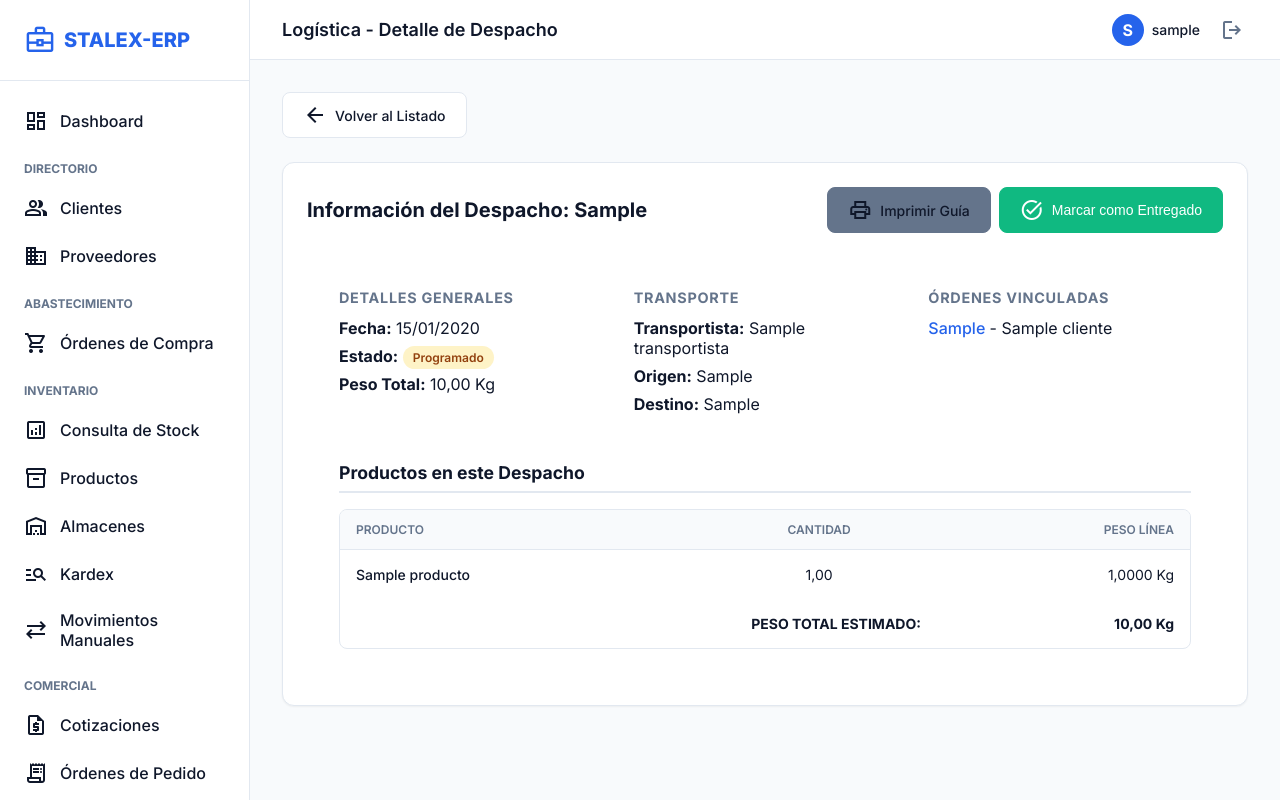
After one commit to alemherb-sketch/STALEX-ERP, a Django app: page /logistica/despachos/1/ in a window 1280 px wide. The commit adds this page. Run offline with Django 5.2, Linux system fonts and the light colour scheme; a user stored in the database is signed in; tables that the repository leaves empty hold one stand-in row (values such as "Sample post").

Commit message:
Implementar vista de detalle y acción de entrega para Despachos

```diff
--- a/logistica/urls.py
+++ b/logistica/urls.py
@@ -10,6 +10,8 @@ urlpatterns = [
     path('despachos/<int:pk>/editar/', views.OrdenDespachoUpdateView.as_view(), name='despacho_update'),
     path('despachos/<int:pk>/eliminar/', views.OrdenDespachoDeleteView.as_view(), name='despacho_delete'),
     path('despachos/<int:pk>/anular/', views.despacho_anular, name='despacho_anular'),
+    path('despachos/<int:pk>/', views.OrdenDespachoDetailView.as_view(), name='despacho_detail'),
+    path('despachos/<int:pk>/entregar/', views.despacho_entregar, name='despacho_entregar'),
     path('despachos/pedido/<int:pk>/generar/', views.generar_despacho_individual, name='despacho_individual'),
     path('despachos/<int:pk>/imprimir/', views.OrdenDespachoPrintView.as_view(), name='despacho_print'),
 ]
--- a/logistica/views.py
+++ b/logistica/views.py
@@ -217,3 +217,20 @@ def generar_despacho_individual(request, pk):
 
     messages.success(request, f"Despacho {despacho.numero} generado para el pedido {pedido.numero}. Peso total: {peso_total} Kg.")
     return redirect('logistica:despacho_print', pk=despacho.pk)
+
+class OrdenDespachoDetailView(LoginRequiredMixin, PermissionRequiredMixin, DetailView):
+    model = OrdenDespacho
+    template_name = 'logistica/despacho_detail.html'
+    context_object_name = 'despacho'
+    permission_required = 'logistica.view_ordendespacho'
+
+@login_required
+@permission_required('logistica.change_ordendespacho', raise_exception=True)
+@require_POST
+def despacho_entregar(request, pk):
+    """Marca una Orden de Despacho como ENTREGADO."""
+    despacho = get_object_or_404(OrdenDespacho, pk=pk)
+    despacho.estado = 'ENTREGADO'
+    despacho.save()
+    messages.success(request, f"El Despacho {despacho.numero} ha sido marcado como ENTREGADO exitosamente.")
+    return redirect('logistica:despacho_detail', pk=despacho.pk)
--- /dev/null
+++ b/templates/logistica/despacho_detail.html
@@ -0,0 +1,92 @@
+{% extends 'base.html' %}
+
+{% block title %}Detalle de Despacho {{ despacho.numero }} | STALEX-ERP{% endblock %}
+{% block header_title %}Logística - Detalle de Despacho{% endblock %}
+
+{% block content %}
+<div style="margin-bottom: 1.5rem;">
+    <a href="{% url 'logistica:despacho_list' %}" class="btn btn-secondary" style="display: inline-flex; align-items: center; gap: 0.5rem;">
+        <span class="material-symbols-outlined">arrow_back</span> Volver al Listado
+    </a>
+</div>
+
+<div class="card">
+    <div class="card-header" style="display: flex; justify-content: space-between; align-items: center;">
+        <h2 class="card-title">Información del Despacho: {{ despacho.numero }}</h2>
+        <div style="display: flex; gap: 0.5rem;">
+            <a href="{% url 'logistica:despacho_print' despacho.pk %}" class="btn btn-secondary" style="background-color: #64748b; border-color: #64748b;" target="_blank">
+                <span class="material-symbols-outlined">print</span> Imprimir Guía
+            </a>
+            {% if despacho.estado == 'PROGRAMADO' or despacho.estado == 'EN_TRANSITO' %}
+            <form action="{% url 'logistica:despacho_entregar' despacho.pk %}" method="post" onsubmit="return confirm('¿Seguro que desea marcar este despacho como ENTREGADO?');">
+                {% csrf_token %}
+                <button type="submit" class="btn btn-primary" style="background-color: #10b981; border-color: #10b981;">
+                    <span class="material-symbols-outlined">task_alt</span> Marcar como Entregado
+                </button>
+            </form>
+            {% endif %}
+        </div>
+    </div>
+
+    <div class="card-body" style="padding: 2rem;">
+        <div style="display: grid; grid-template-columns: repeat(auto-fit, minmax(250px, 1fr)); gap: 2rem; margin-bottom: 2.5rem;">
+            <div>
+                <h3 style="font-size: 0.9rem; color: var(--text-muted); text-transform: uppercase; letter-spacing: 0.05em; margin-bottom: 0.75rem;">Detalles Generales</h3>
+                <p style="margin-bottom: 0.5rem;"><strong>Fecha:</strong> {{ despacho.fecha|date:"d/m/Y" }}</p>
+                <p style="margin-bottom: 0.5rem;"><strong>Estado:</strong>
+                    <span class="badge {% if despacho.estado == 'PROGRAMADO' %}badge-yellow{% elif despacho.estado == 'ANULADO' %}badge-red{% elif despacho.estado == 'ENTREGADO' %}badge-green{% else %}badge-blue{% endif %}">
+                        {{ despacho.get_estado_display }}
+                    </span>
+                </p>
+                <p style="margin-bottom: 0.5rem;"><strong>Peso Total:</strong> {{ despacho.peso_total }} Kg</p>
+            </div>
+            <div>
+                <h3 style="font-size: 0.9rem; color: var(--text-muted); text-transform: uppercase; letter-spacing: 0.05em; margin-bottom: 0.75rem;">Transporte</h3>
+                <p style="margin-bottom: 0.5rem;"><strong>Transportista:</strong> {{ despacho.transportista.nombre|default:"Consignatario propio" }}</p>
+                <p style="margin-bottom: 0.5rem;"><strong>Origen:</strong> {{ despacho.direccion_origen }}</p>
+                <p style="margin-bottom: 0.5rem;"><strong>Destino:</strong> {{ despacho.direccion_destino }}</p>
+            </div>
+            <div>
+                <h3 style="font-size: 0.9rem; color: var(--text-muted); text-transform: uppercase; letter-spacing: 0.05em; margin-bottom: 0.75rem;">Órdenes Vinculadas</h3>
+                <ul style="list-style: none; padding: 0;">
+                    {% for op in despacho.ordenes_pedido.all %}
+                        <li style="margin-bottom: 0.25rem;">
+                            <a href="{% url 'ventas:pedido_print' op.pk %}" style="color: var(--primary-color); font-weight: 500; text-decoration: none;">
+                                {{ op.numero }}
+                            </a> - {{ op.cliente.razon_social_nombres }}
+                        </li>
+                    {% endfor %}
+                </ul>
+            </div>
+        </div>
+
+        <h3 style="font-size: 1.1rem; margin-bottom: 1rem; border-bottom: 2px solid var(--border-color); padding-bottom: 0.5rem;">Productos en este Despacho</h3>
+        <div class="table-wrapper">
+            <table>
+                <thead>
+                    <tr>
+                        <th>Producto</th>
+                        <th style="text-align: center;">Cantidad</th>
+                        <th style="text-align: right;">Peso Línea</th>
+                    </tr>
+                </thead>
+                <tbody>
+                    {% for detalle in despacho.detalles.all %}
+                    <tr>
+                        <td style="font-weight: 500;">{{ detalle.producto.nombre }}</td>
+                        <td style="text-align: center;">{{ detalle.cantidad }}</td>
+                        <td style="text-align: right;">{{ detalle.peso_linea }} Kg</td>
+                    </tr>
+                    {% endfor %}
+                </tbody>
+                <tfoot>
+                    <tr style="background-color: var(--bg-light); font-weight: 700;">
+                        <td colspan="2" style="text-align: right;">PESO TOTAL ESTIMADO:</td>
+                        <td style="text-align: right;">{{ despacho.peso_total }} Kg</td>
+                    </tr>
+                </tfoot>
+            </table>
+        </div>
+    </div>
+</div>
+{% endblock %}
--- a/templates/logistica/despacho_list.html
+++ b/templates/logistica/despacho_list.html
@@ -45,6 +45,9 @@
                         </span>
                     </td>
                     <td style="text-align: center; display: flex; gap: 0.25rem; justify-content: center;">
+                        <a href="{% url 'logistica:despacho_detail' despacho.pk %}" class="btn btn-secondary" style="padding: 0.25rem 0.5rem; background-color: #3b82f6; border-color: #3b82f6;" title="Ver Detalle">
+                            <span class="material-symbols-outlined" style="font-size: 1.1rem;">visibility</span>
+                        </a>
                         <a href="{% url 'logistica:despacho_print' despacho.pk %}" class="btn btn-secondary" style="padding: 0.25rem 0.5rem;" title="Imprimir" target="_blank">
                             <span class="material-symbols-outlined" style="font-size: 1.1rem;">print</span>
                         </a>
```
